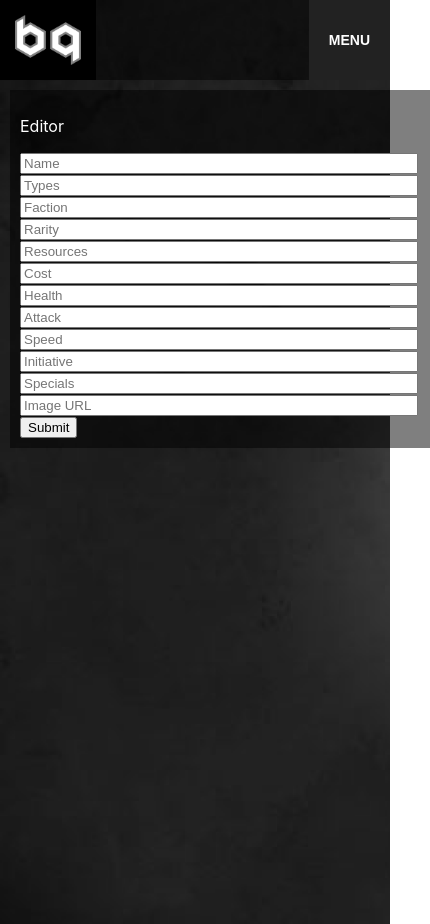
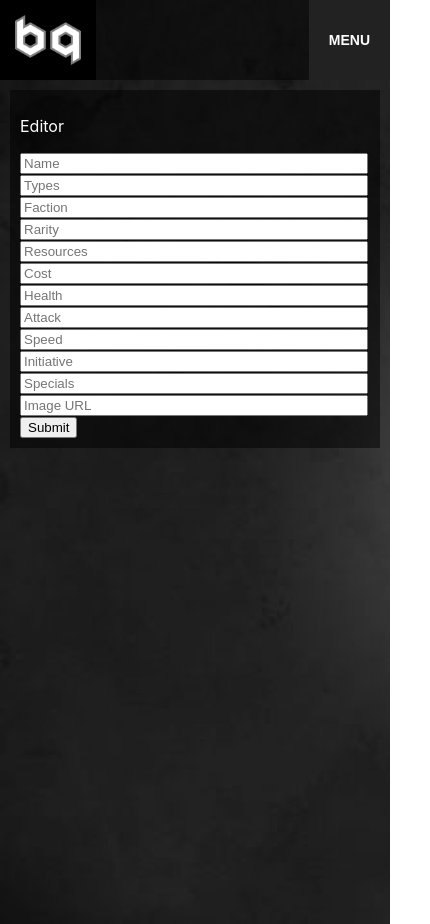
Before and after one commit to finix-rsmith/battlegrid-react-app, a React (Create React App) app: page /collection/new in a window 390 px wide. Shown: the whole page, 430 px wide, since content can reach past the window. Built offline with nearby package versions, Linux system fonts and the light colour scheme.

Commit message:
Editor mobile resize

```diff
--- a/src/components/Editor/Editor.module.css
+++ b/src/components/Editor/Editor.module.css
@@ -9,7 +9,8 @@
 .Editor form {
 	background: rgba(0, 0, 0, 0.5);
 	color: #fff;
-	width: 400px;
+	width: calc(100% - 40px);
+	max-width: 400px;
 	padding: 10px;
 	margin: 10px;
 	float: left;
```
